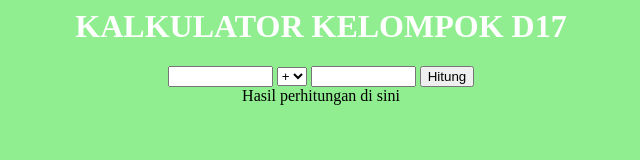
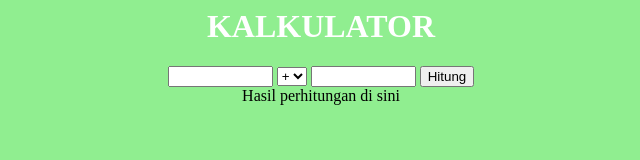
Before and after one commit to gayuhlksn/Kalkulator, a plain HTML site: page index.html in a window 1280 px wide. Shown: the whole page, without its empty margins (319-959 px from the left). Drawn offline with Linux system fonts and the light colour scheme.

Commit message:
Update index.html

```diff
--- a/index.html
+++ b/index.html
@@ -1,6 +1,6 @@
 <html>
     <head>
-	    <title>Kalkulator Kelompok D17</title>
+	    <title>Kalkulator</title>
 <link rel="shortcut icon" href="https://upload.wikimedia.org/wikipedia/commons/thumb/1/1e/Circle-icons-calculator.svg/1200px-Circle-icons-calculator.svg.png"/>
     <style>
         body {
@@ -39,7 +39,7 @@ p {
         <script src="proghitungan.js"></script>
     </head>
    <body>
-         <h1>KALKULATOR KELOMPOK D17</h1>
+         <h1>KALKULATOR</h1>
          <input size="10" id="variabel1" value="">
          <select id="operator">
                <option value="1">+</option>
```
